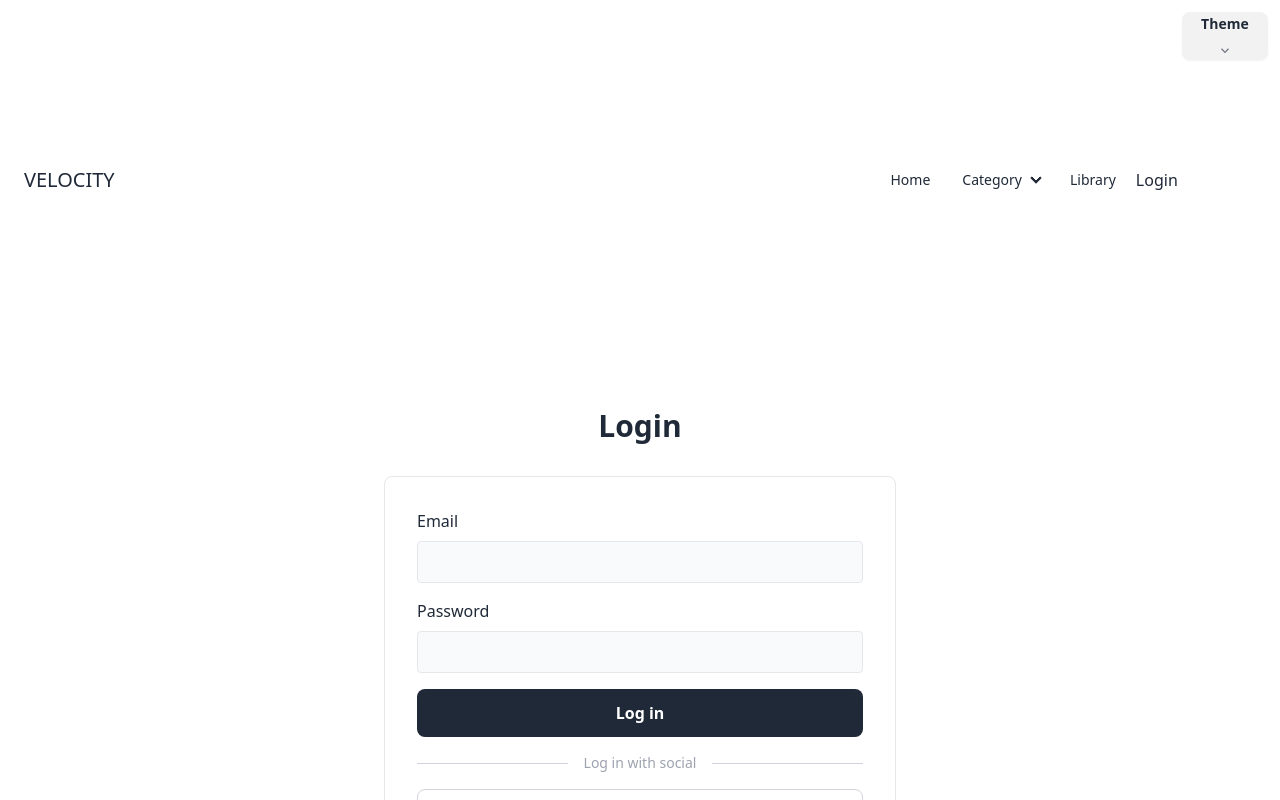
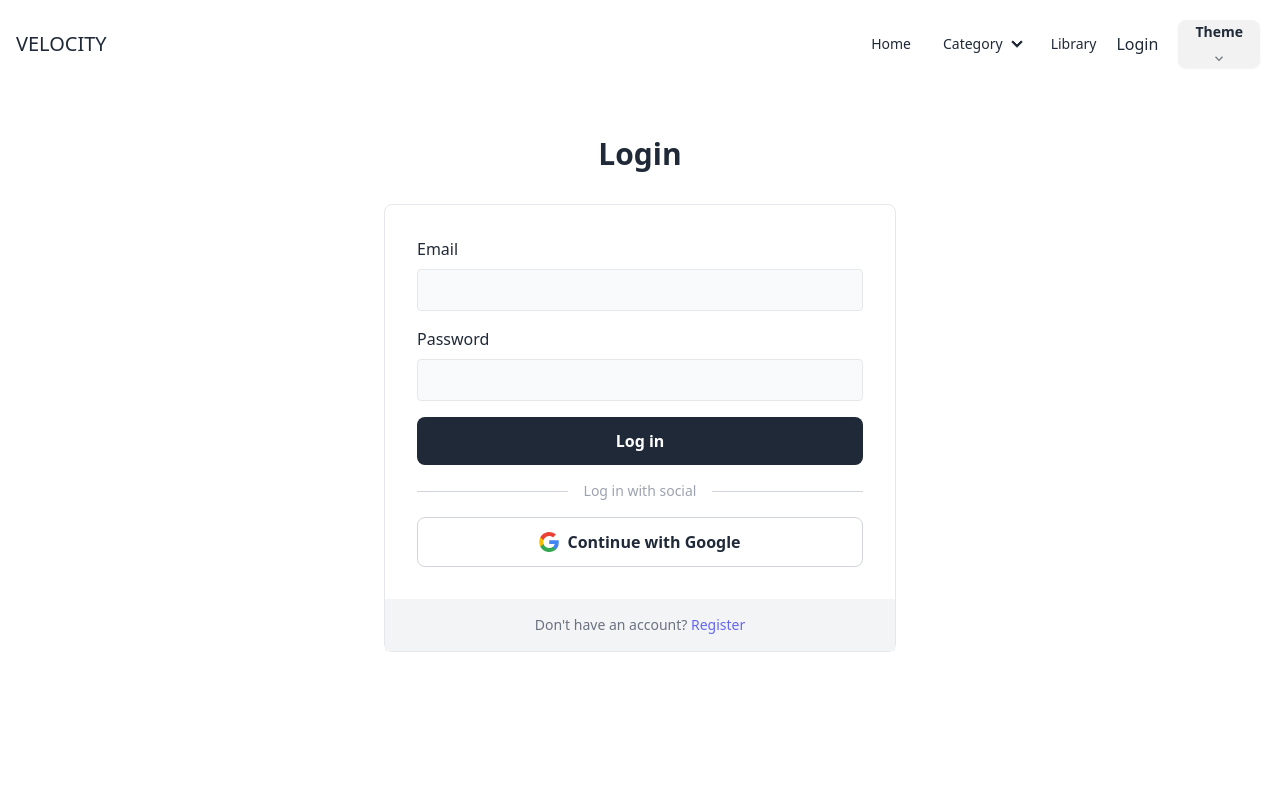
Before and after one commit to Sidrawat2003/velocity, a React (Vite) app in the folder client/: page /login in a window 1280 px wide. Shown: the top 800 px of the page. Built offline with nearby package versions, Linux system fonts and the light colour scheme.

Commit message:
Solve error

```diff
--- a/client/src/components/Navbar.jsx
+++ b/client/src/components/Navbar.jsx
@@ -2,42 +2,9 @@ import { Link } from "react-router-dom";
 
 const Navbar = () => {
     return (
-        <div className="navbar bg-base-100 ">
+        <div className="navbar bg-base-100 flex justify-between items-center p-4">
             <div className="navbar-start">
-                {/* <div className="dropdown">
-                    <div
-                        tabIndex={0}
-                        role="button"
-                        className="btn btn-ghost lg:hidden"
-                    >
-                        <svg
-                            xmlns="http://www.w3.org/2000/svg"
-                            className="h-5 w-5"
-                            fill="none"
-                            viewBox="0 0 24 24"
-                            stroke="currentColor"
-                        >
-                            <path
-                                strokeLinecap="round"
-                                strokeLinejoin="round"
-                                strokeWidth="2"
-                                d="M4 6h16M4 12h8m-8 6h16"
-                            />
-                        </svg>
-                    </div>
-                    <ul
-                        tabIndex={0}
-                        className="menu menu-sm dropdown-content mt-3 z-[1] p-2 shadow bg-base-100 rounded-box w-52"
-                    >
-                        <li>
-                            <Link to={"/"}>Home</Link>
-                        </li>
-                        <li>
-                            <a>Category</a>
-                        </li>
-                    </ul>
-                </div> */}
-                <Link className="text-xl p-4" to={"/"}>
+                <Link className="text-xl" to={"/"}>
                     VELOCITY
                 </Link>
             </div>
@@ -82,12 +49,11 @@ const Navbar = () => {
                     </li>
                 </ul>
             </div>
-            <Link to={"/login"}>
-                <button>Login</button>
-            </Link>
-            <div>
-                {" "}
-                <div className="dropdown mb-72">
+            <div className="flex items-center">
+                <Link to={"/login"}>
+                    <button className="mr-4">Login</button>
+                </Link>
+                <div className="dropdown">
                     <div tabIndex={0} role="button" className="btn m-1">
                         Theme
                         <svg
@@ -149,6 +115,42 @@ const Navbar = () => {
                                 value="aqua"
                             />
                         </li>
+                        <li>
+                            <input
+                                type="radio"
+                                name="theme-dropdown"
+                                className="theme-controller btn btn-sm btn-block btn-ghost justify-start"
+                                aria-label="Garden"
+                                value="garden"
+                            />
+                        </li>
+                        <li>
+                            <input
+                                type="radio"
+                                name="theme-dropdown"
+                                className="theme-controller btn btn-sm btn-block btn-ghost justify-start"
+                                aria-label="Coffee"
+                                value="coffee"
+                            />
+                        </li>
+                        <li>
+                            <input
+                                type="radio"
+                                name="theme-dropdown"
+                                className="theme-controller btn btn-sm btn-block btn-ghost justify-start"
+                                aria-label="Winter"
+                                value="winter"
+                            />
+                        </li>
+                        <li>
+                            <input
+                                type="radio"
+                                name="theme-dropdown"
+                                className="theme-controller btn btn-sm btn-block btn-ghost justify-start"
+                                aria-label="Sunset"
+                                value="sunset"
+                            />
+                        </li>
                     </ul>
                 </div>
             </div>
--- a/client/src/components/SignUpForm.jsx
+++ b/client/src/components/SignUpForm.jsx
@@ -47,6 +47,7 @@ const SignUpForm = () => {
 
                                 <input
                                     {...register('username')}
+                                    type="text"
                                     id={"username"}
                                     name="username"
                                     className="w-full rounded border bg-gray-50 px-3 py-2 text-gray-800 outline-none ring-indigo-300 transition duration-100 focus:ring"
@@ -63,6 +64,7 @@ const SignUpForm = () => {
 
                                 <input
                                     {...register('email')}
+                                    type="email"
                                     id={"email"}
                                     name="email"
                                     className="w-full rounded border bg-gray-50 px-3 py-2 text-gray-800 outline-none ring-indigo-300 transition duration-100 focus:ring"
@@ -80,6 +82,7 @@ const SignUpForm = () => {
 
                                 <input
                                     {...register('password')}
+                                    type="password"
                                     id={"password"}
                                     name="password"
                                     className="w-full rounded border bg-gray-50 px-3 py-2 text-gray-800 outline-none ring-indigo-300 transition duration-100 focus:ring"
```
